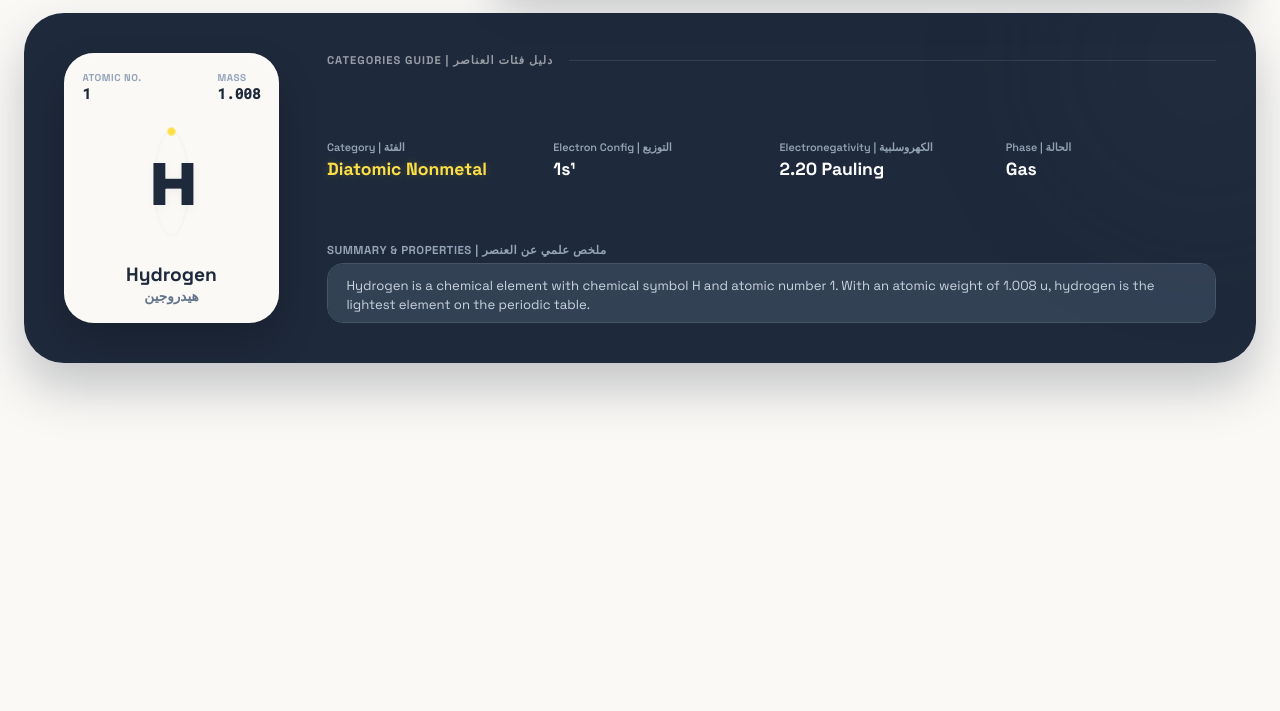
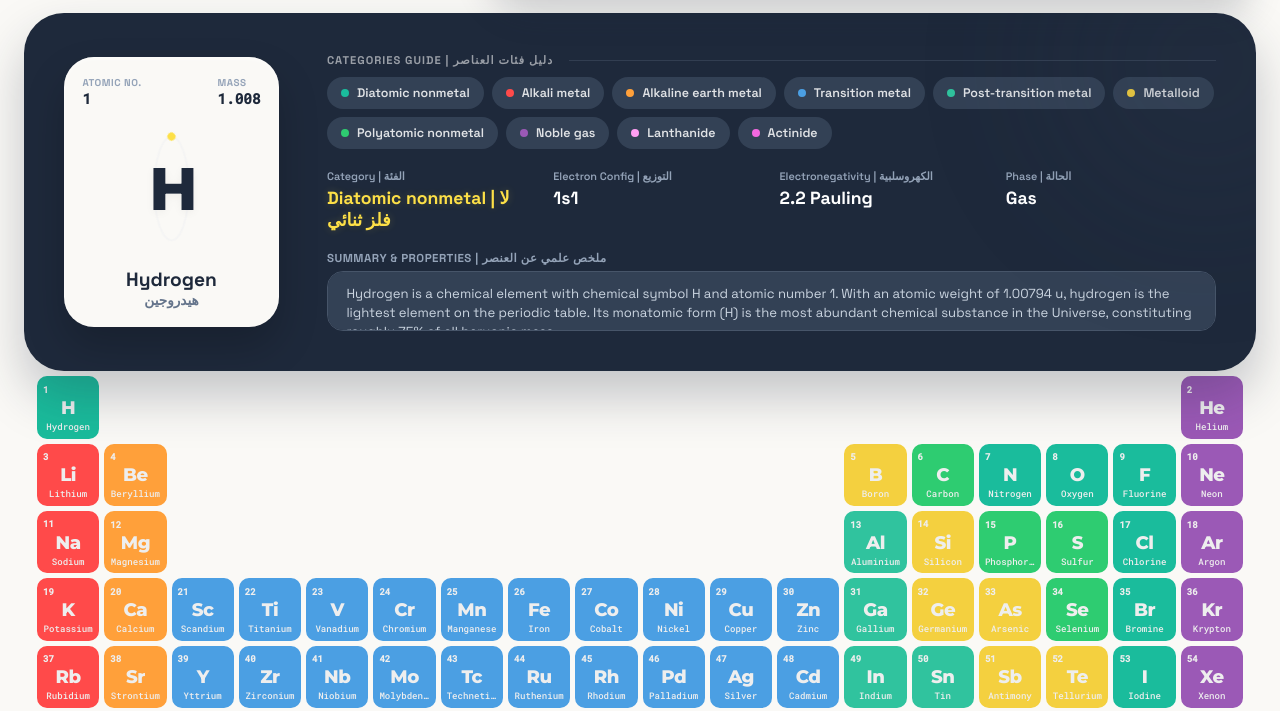
Before and after one commit to X-Ironheart/Modern-periodic-table, a plain HTML site: page index.html in a window 1280 px wide. Shown: the part 81-792 px from the top of the page. Drawn offline with Linux system fonts and the light colour scheme.

Commit message:
feat: implement dynamic element rendering and category filtering logic

```diff
--- a/JS/main.js
+++ b/JS/main.js
@@ -1,4 +1,52 @@
 let lockedElement = null;
+let activeCategoryFilter = null; // Tracks active category spotlight filter
+
+// Bilingual category dictionary
+const arabicCategories = {
+  "diatomic nonmetal": "لا فلز ثنائي",
+  "alkali metal": "فلز قلوي",
+  "alkaline earth metal": "فلز ترابي",
+  "transition metal": "فلز انتقالي",
+  "post-transition metal": "فلز ضعيف",
+  "metalloid": "شبه فلز",
+  "polyatomic nonmetal": "لا فلز متعدد",
+  "noble gas": "غاز نبيل",
+  "lanthanide": "لانثانيد",
+  "actinide": "أكتينيد",
+};
+
+// Dynamic Categories to generate Pills
+const categoriesList = [
+  { en: "diatomic nonmetal", class: "diatomic-nonmetal" },
+  { en: "alkali metal", class: "alkali-metal" },
+  { en: "alkaline earth metal", class: "alkaline-earth-metal" },
+  { en: "transition metal", class: "transition-metal" },
+  { en: "post-transition metal", class: "post-transition-metal" },
+  { en: "metalloid", class: "metalloid" },
+  { en: "polyatomic nonmetal", class: "polyatomic-nonmetal" },
+  { en: "noble gas", class: "noble-gas" },
+  { en: "lanthanide", class: "lanthanide-metal" },
+  { en: "actinide", class: "actinide-metal" },
+];
+
+// Helper to normalize category name into a CSS class
+function getNormalizedCategoryClass(category) {
+  if (!category) return "";
+  let cat = category.toLowerCase().trim();
+
+  if (cat.includes("lanthanide")) return "lanthanide-metal";
+  if (cat.includes("actinide")) return "actinide-metal";
+  if (cat.includes("alkali metal")) return "alkali-metal";
+  if (cat.includes("alkaline earth")) return "alkaline-earth-metal";
+  if (cat.includes("post-transition")) return "post-transition-metal";
+  if (cat.includes("transition metal")) return "transition-metal";
+  if (cat.includes("noble gas")) return "noble-gas";
+  if (cat.includes("diatomic nonmetal")) return "diatomic-nonmetal";
+  if (cat.includes("polyatomic nonmetal")) return "polyatomic-nonmetal";
+  if (cat.includes("metalloid")) return "metalloid";
+
+  return cat.replace(/\s+/g, "-");
+}
 
 // Asynchronously load Periodic Elements database from JSON
 async function getDataFromJsonEn() {
@@ -38,6 +86,9 @@
     });
 
   const main = document.getElementById("main");
+
+  lockedElement = result.elements[0]; // Set default active element
+  renderCategoriesGuide(); // Generate categories pills dynamically
 
   for (let i = 0; i < result.elements.length; i++) {
     console.log(result.elements[i]);
@@ -88,25 +139,25 @@
       elementDiv.classList.add("f-group");
     }
 
-    if (result.elements[i].category === "alkaline earth metal") {
+    if (result.elements[i].category.includes("alkaline earth")) {
       elementDiv.classList.add("alkaline-earth-metal");
-    } else if (result.elements[i].category === "alkali metal") {
+    } else if (result.elements[i].category.includes("alkali metal")) {
       elementDiv.classList.add("alkali-metal");
-    } else if (result.elements[i].category === "transition metal") {
+    } else if (result.elements[i].category.includes("post-transition")) {
+      elementDiv.classList.add("post-transition-metal");
+    } else if (result.elements[i].category.includes("transition metal")) {
       elementDiv.classList.add("transition-metal");
-    } else if (result.elements[i].category === "post-transition metal") {
-      elementDiv.classList.add("post-transition-metal");
-    } else if (result.elements[i].category === "metalloid") {
+    } else if (result.elements[i].category.includes("metalloid")) {
       elementDiv.classList.add("metalloid");
-    } else if (result.elements[i].category === "diatomic nonmetal") {
+    } else if (result.elements[i].category.includes("diatomic nonmetal")) {
       elementDiv.classList.add("diatomic-nonmetal");
-    } else if (result.elements[i].category === "noble gas") {
+    } else if (result.elements[i].category.includes("noble gas")) {
       elementDiv.classList.add("noble-gas");
-    } else if (result.elements[i].category === "polyatomic nonmetal") {
+    } else if (result.elements[i].category.includes("polyatomic nonmetal")) {
       elementDiv.classList.add("polyatomic-nonmetal");
-    } else if (result.elements[i].category === "lanthanide") {
+    } else if (result.elements[i].category.includes("lanthanide")) {
       elementDiv.classList.add("lanthanide-metal");
-    } else if (result.elements[i].category === "actinide") {
+    } else if (result.elements[i].category.includes("actinide")) {
       elementDiv.classList.add("actinide-metal");
     }
 
@@ -129,6 +180,8 @@
       updateActiveDashboard(element);
       highlightElementCell(elementDiv);
     });
+
+    main.appendChild(elementDiv);
   }
 
   // Pre-load default active element dashboard state
@@ -172,6 +225,58 @@
     element.summary ||
     "No scientific summary available for this element. Details will be populated on chemical updates.";
 }
+
+// Renders the Categories Guide Pill list inside the slate dashboard
+function renderCategoriesGuide() {
+  const container = document.getElementById("categoryPillsWrapper");
+  if (!container) return;
+
+  container.innerHTML = "";
+
+  categoriesList.forEach((cat) => {
+    const pillBtn = document.createElement("button");
+    pillBtn.classList.add("category-pill");
+
+    // Circle indicator
+    const dot = document.createElement("div");
+    dot.classList.add("pill-dot");
+    dot.classList.add(cat.class);
+
+    // English label
+    const labelSpan = document.createElement("span");
+    const formattedLabel = cat.en.charAt(0).toUpperCase() + cat.en.slice(1);
+    labelSpan.textContent = formattedLabel;
+
+    pillBtn.appendChild(dot);
+    pillBtn.appendChild(labelSpan);
+
+    // Interactive category click filtering controls
+    pillBtn.addEventListener("click", (e) => {
+      e.stopPropagation();
+      toggleCategorySpotlight(cat.en, pillBtn);
+    });
+
+    container.appendChild(pillBtn);
+  });
+}
+
+// Reset filter triggers when clicking on the page body
+document.body.addEventListener("click", () => {
+  if (activeCategoryFilter) {
+    const main = document.getElementById("main");
+    const allElements = document.querySelectorAll(".element");
+    const allPills = document.querySelectorAll(".category-pill");
+
+    activeCategoryFilter = null;
+    main.classList.remove("dim-elements");
+    allElements.forEach((el) => el.classList.remove("highlighted-element"));
+    allPills.forEach((p) => {
+      p.classList.remove("active-category");
+      const arLabel = p.querySelector(".pill-ar-label");
+      if (arLabel) arLabel.remove();
+    });
+  }
+});
 
 // Toggles element grid spotlights: Dims all elements in the periodic table except matching category
 function toggleCategorySpotlight(category, clickedPill) {
--- a/index.html
+++ b/index.html
@@ -122,6 +122,12 @@
       </div>
     </div>
   </main>
+
+  <!-- Responsive Wrapper for Periodic Table Grid -->
+  <div class="table-wrapper">
+    <div id="main"></div>
+  </div>
+
   <script src="./JS/main.js" type="module"></script>
 </body>
 
```
